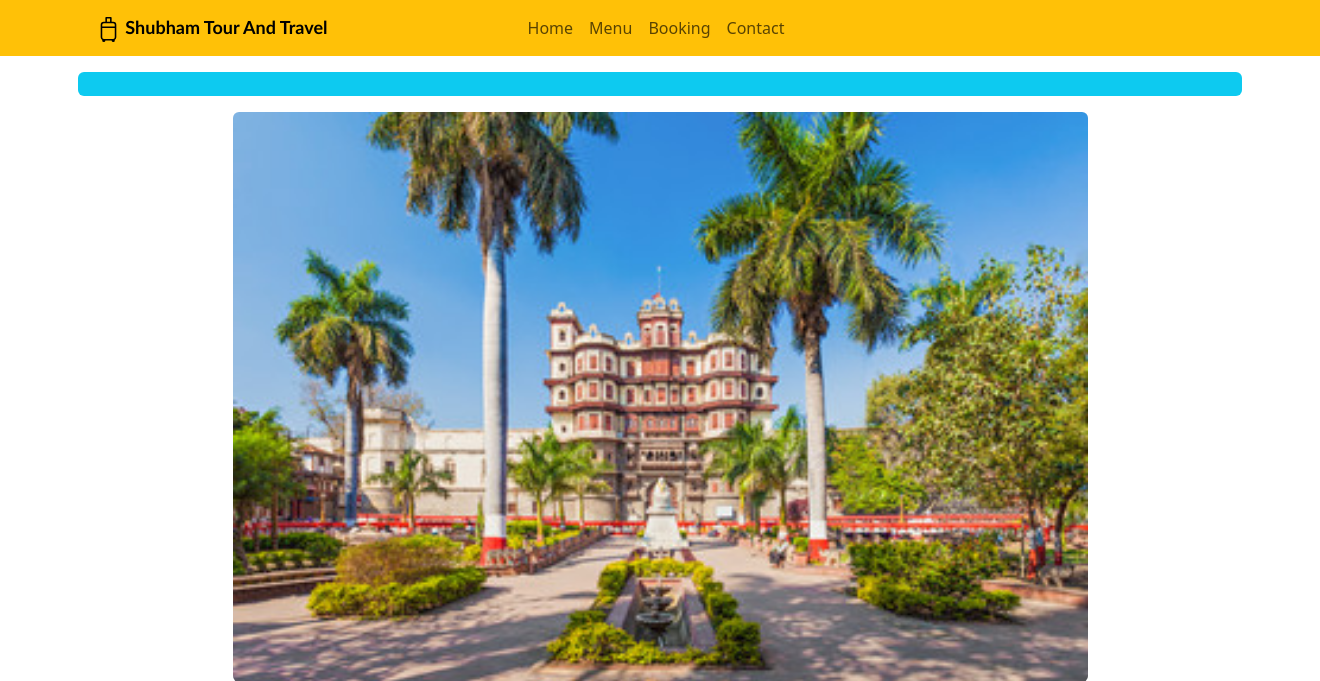
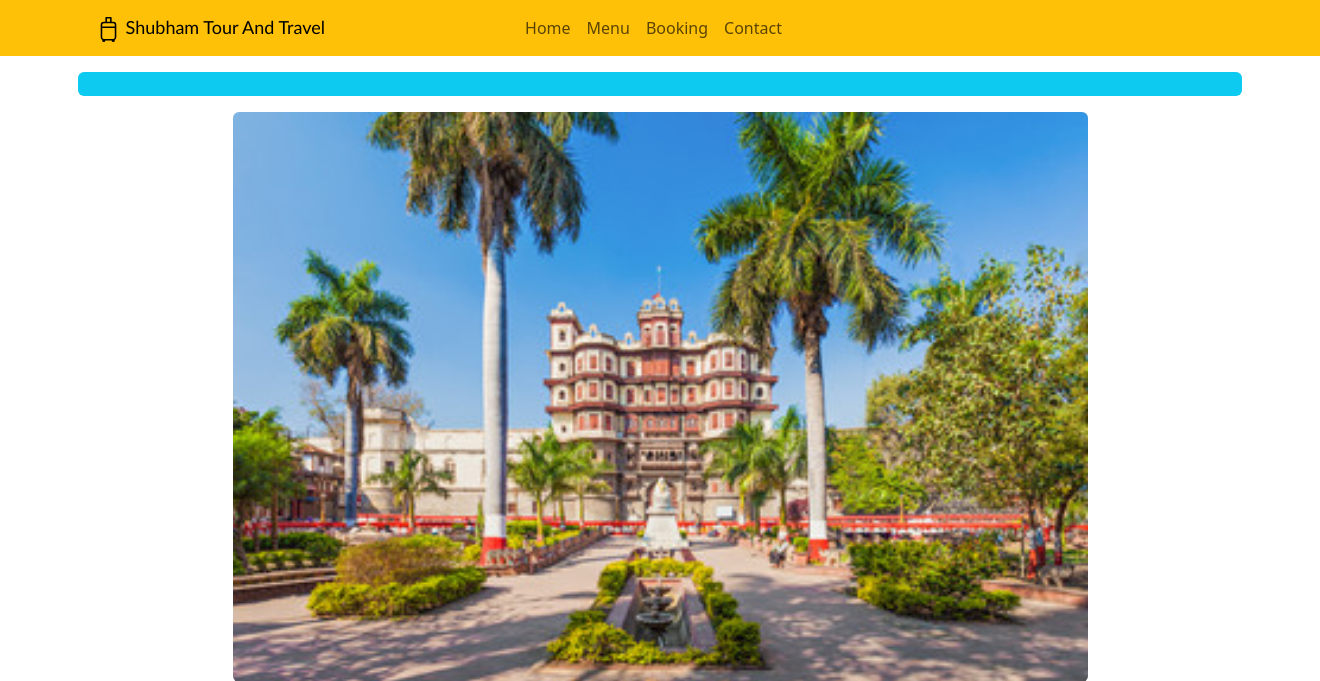
Before and after one commit to Sawan-xx/Python-Django, a Django app: page / in a window 1320 px wide; the page is wider, and only the part inside the window is pictured. Shown: the top 681 px of that part. Run offline with Django 5.2, Linux system fonts and the light colour scheme; data comes from the database, SQL or seed files in the repository.

Commit message:
add the heading icon path

```diff
--- a/tour_travel/tour_app/static/style.css
+++ b/tour_travel/tour_app/static/style.css
@@ -5,7 +5,7 @@
 
 .brand-name{
    font-size:large;
-   font-weight: 600;
+   font-weight: 400;
    font-family:'Gill Sans', 'Gill Sans MT', Calibri, 'Trebuchet MS', sans-serif;
 }
 
--- a/tour_travel/tour_app/templates/base.html
+++ b/tour_travel/tour_app/templates/base.html
@@ -5,7 +5,7 @@
     <meta charset="UTF-8">
     <meta name="viewport" content="width=, initial-scale=1.0">
     <title>Shubham Tour and Travel </title>
-    <link rel="icon" href="baby-car.png">
+    <link rel="icon" href="{% static 'img/baby-car.png' %}">
     <link href="https://cdn.jsdelivr.net/npm/bootstrap@5.3.5/dist/css/bootstrap.min.css" rel="stylesheet" integrity="sha384-SgOJa3DmI69IUzQ2PVdRZhwQ+dy64/BUtbMJw1MZ8t5HZApcHrRKUc4W0kG879m7" crossorigin="anonymous">
     <script src="https://cdn.jsdelivr.net/npm/bootstrap@5.3.5/dist/js/bootstrap.bundle.min.js" integrity="sha384-k6d4wzSIapyDyv1kpU366/PK5hCdSbCRGRCMv+eplOQJWyd1fbcAu9OCUj5zNLiq" crossorigin="anonymous"></script>
         <link href="{% static 'style.css' %}" rel="stylesheet">
```
Also changed, not shown: tour_travel/tour_app/static/img/baby-car.png (added).
